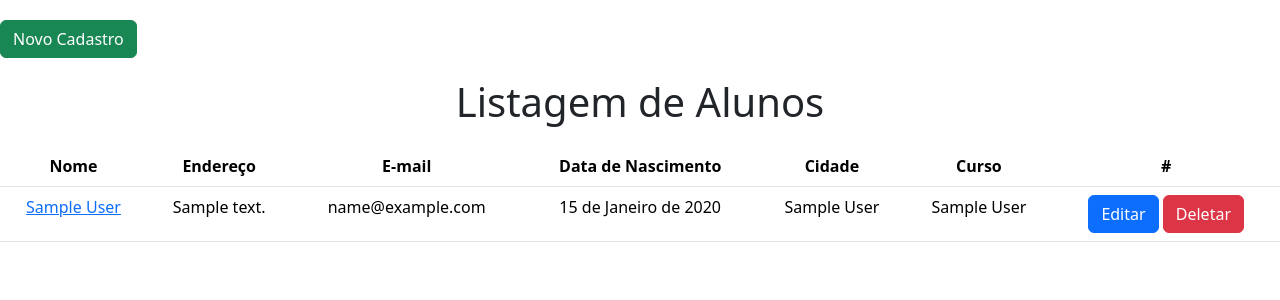
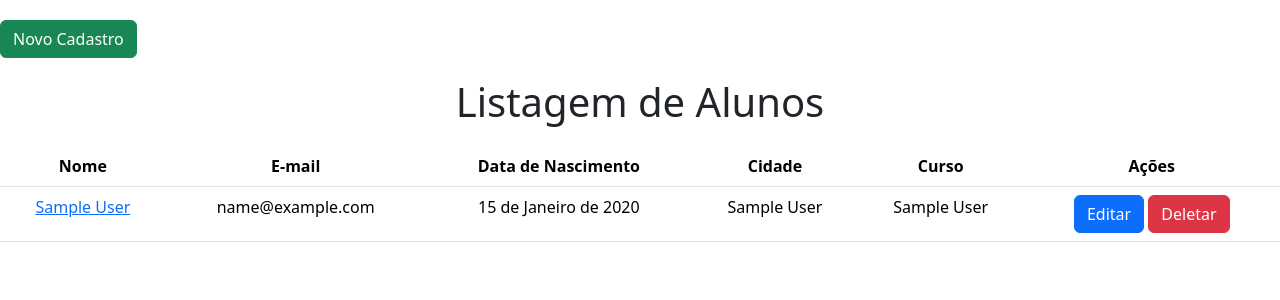
Before and after one commit to lukeoliveira1/if-students, a Django app: page / in a window 1280 px wide. Shown: the top 300 px of the page. Run offline with Django 4.2, Linux system fonts and the light colour scheme; tables that the repository leaves empty hold one stand-in row (values such as "Sample post").

Commit message:
fix tabela

```diff
--- a/student/templates/student/list_student.html
+++ b/student/templates/student/list_student.html
@@ -12,19 +12,17 @@
        <thead>
            <tr>
                <th scope="col">Nome</th>
-               <th scope="col">Endereço</th>
                <th scope="col">E-mail</th>
                <th scope="col">Data de Nascimento</th>
                <th scope="col">Cidade</th>
                <th scope="col">Curso</th>
-               <th scope="col">#</th>
+               <th scope="col">Ações</th>
            </tr>
        </thead>
        {% for student in students %}
        <tbody>
            <tr>
                <td><a href="{% url 'student:detail-student' student.id%}">{{ student.name }}</a></td>
-               <td>{{ student.address }}</td>
                <td>{{ student.email }}</td>
                <td>{{ student.date_of_birth }}</td>
                <td>{{ student.city }}</td>
```
